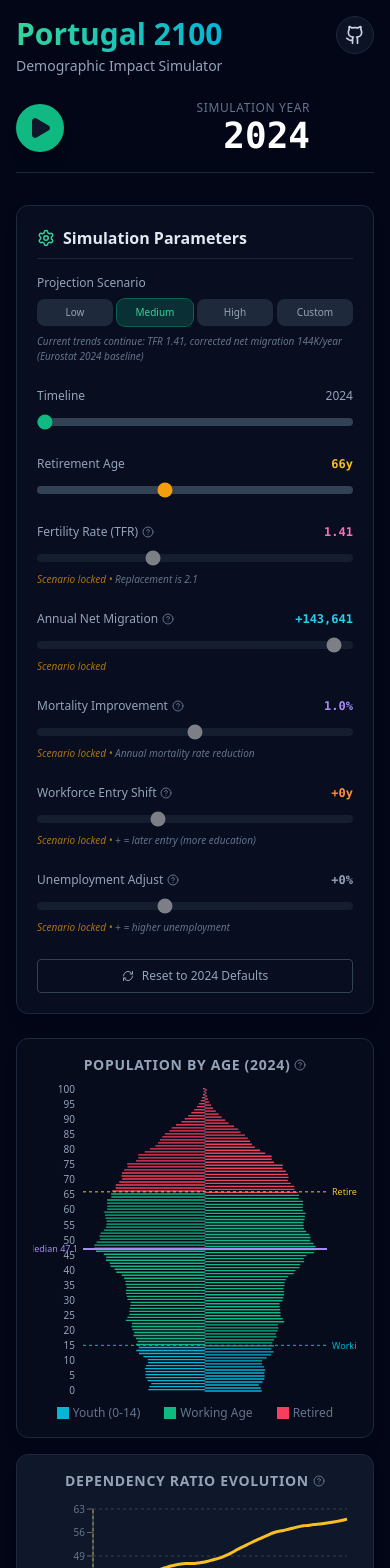
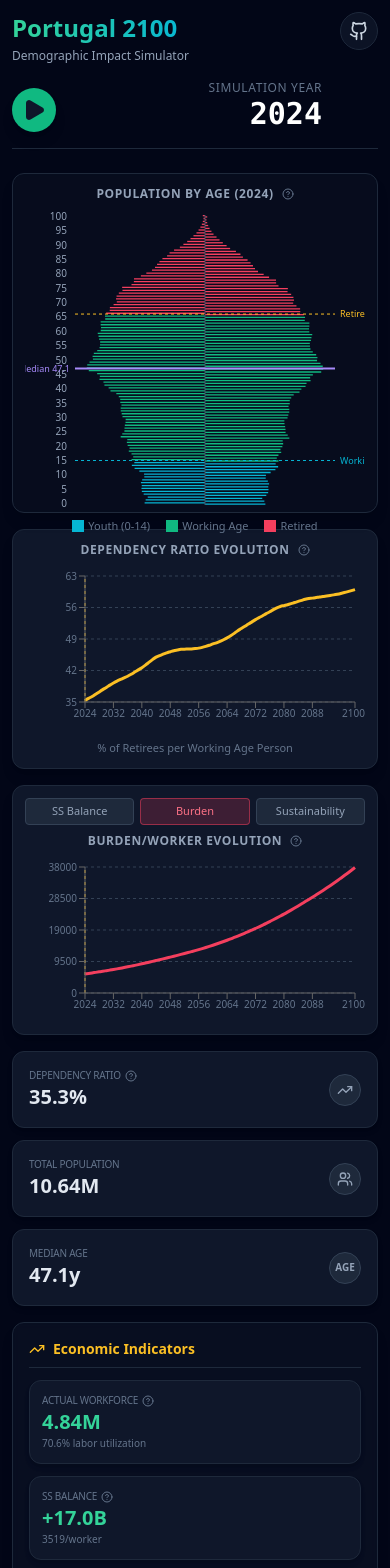
Before and after one commit to tsilva/demosim, a React (Vite) app: page / in a window 390 px wide. Shown: the top 1568 px of the page. Built offline with nearby package versions, Linux system fonts and the light colour scheme.

Commit message:
Make UI responsive for mobile

```diff
--- a/App.tsx
+++ b/App.tsx
@@ -77,50 +77,50 @@ const App: React.FC = () => {
   }, [isPlaying]);
 
   return (
-    <div className="relative flex min-h-screen flex-col bg-slate-950 p-4 font-sans text-slate-100 md:p-8">
+    <div className="relative flex min-h-screen flex-col overflow-x-hidden bg-slate-950 p-3 font-sans text-slate-100 sm:p-4 md:p-8">
       <a
         href="https://github.com/tsilva/demosim"
         target="_blank"
         rel="noreferrer"
         aria-label="View source on GitHub"
-        className="absolute right-4 top-4 z-10 rounded-full border border-slate-800 bg-slate-900/80 p-2 text-slate-300 backdrop-blur-sm transition-colors hover:border-emerald-400/50 hover:text-white md:right-8 md:top-8"
+        className="absolute right-3 top-3 z-10 rounded-full border border-slate-800 bg-slate-900/80 p-2 text-slate-300 backdrop-blur-sm transition-colors hover:border-emerald-400/50 hover:text-white sm:right-4 sm:top-4 md:right-8 md:top-8"
       >
         <Github size={20} />
       </a>
 
       {/* Header */}
-      <header className="mb-8 flex flex-col items-start justify-between gap-6 border-b border-slate-800 pb-4 pr-16 sm:flex-row sm:items-center sm:pr-20">
+      <header className="mb-6 flex flex-col items-start justify-between gap-4 border-b border-slate-800 pb-4 pr-14 sm:mb-8 sm:gap-6 sm:pr-20 sm:flex-row sm:items-center">
         <div>
-          <h1 className="text-3xl font-bold bg-gradient-to-r from-emerald-400 to-cyan-500 bg-clip-text text-transparent">
+          <h1 className="bg-gradient-to-r from-emerald-400 to-cyan-500 bg-clip-text text-2xl font-bold text-transparent sm:text-3xl">
             Portugal 2100
           </h1>
-          <p className="text-slate-400 text-sm mt-1">
+          <p className="mt-1 text-xs text-slate-400 sm:text-sm">
             Demographic Impact Simulator
           </p>
         </div>
-        <div className="flex w-full items-center justify-between gap-4 sm:mt-0 sm:w-auto sm:justify-start">
+        <div className="flex w-full items-end justify-between gap-3 sm:mt-0 sm:w-auto sm:items-center sm:justify-start sm:gap-4">
           <button
             onClick={togglePlay}
-            className={`p-3 rounded-full shadow-lg transition-all ${isPlaying ? 'bg-amber-500/20 text-amber-500 ring-2 ring-amber-500/50' : 'bg-emerald-500 text-slate-900 hover:bg-emerald-400'}`}
+            className={`rounded-full p-2.5 shadow-lg transition-all sm:p-3 ${isPlaying ? 'bg-amber-500/20 text-amber-500 ring-2 ring-amber-500/50' : 'bg-emerald-500 text-slate-900 hover:bg-emerald-400'}`}
             title={isPlaying ? "Pause Simulation" : "Start Simulation"}
           >
             {isPlaying ? <Pause size={24} /> : <Play size={24} fill="currentColor" />}
           </button>
           <div className="text-right">
              <div className="text-xs text-slate-500 uppercase tracking-wider">Simulation Year</div>
-             <div className="text-4xl font-mono font-bold text-white">{currentYear}</div>
+             <div className="text-3xl font-mono font-bold text-white sm:text-4xl">{currentYear}</div>
           </div>
         </div>
       </header>
 
       {/* Main Grid */}
-      <main className="grid flex-grow grid-cols-1 gap-6 lg:grid-cols-12">
+      <main className="grid flex-grow grid-cols-1 gap-4 sm:gap-6 lg:grid-cols-12">
 
         {/* Left Column: Controls & Key Metrics (3 cols) */}
-        <div className="space-y-6 lg:col-span-3">
+        <div className="order-3 space-y-4 sm:space-y-6 lg:order-1 lg:col-span-3">
 
           {/* Controls Card */}
-          <div className="bg-slate-900/50 backdrop-blur-sm border border-slate-800 rounded-xl p-5 shadow-lg">
+          <div className="rounded-xl border border-slate-800 bg-slate-900/50 p-4 shadow-lg backdrop-blur-sm sm:p-5">
             <div className="flex items-center gap-2 mb-4 text-slate-200 font-semibold border-b border-slate-800 pb-2">
               <Settings size={18} className="text-emerald-400" /> Simulation Parameters
             </div>
@@ -129,12 +129,12 @@ const App: React.FC = () => {
               {/* Scenario Selection */}
               <div>
                 <label className="text-xs text-slate-400 mb-2 block">Projection Scenario</label>
-                <div className="grid grid-cols-4 gap-1">
+                <div className="grid grid-cols-2 gap-2 sm:grid-cols-4 sm:gap-1">
                   {(['low', 'medium', 'high', 'custom'] as ScenarioType[]).map((scenario) => (
                     <button
                       key={scenario}
                       onClick={() => handleScenarioChange(scenario)}
-                      className={`py-1.5 px-2 text-[10px] font-medium rounded-lg transition-all ${
+                      className={`rounded-lg px-2 py-2 text-xs font-medium transition-all sm:py-1.5 sm:text-[10px] ${
                         selectedScenario === scenario
                           ? scenario === 'low' ? 'bg-rose-500/20 text-rose-400 ring-1 ring-rose-500/50'
                           : scenario === 'medium' ? 'bg-emerald-500/20 text-emerald-400 ring-1 ring-emerald-500/50'
@@ -345,16 +345,16 @@ const App: React.FC = () => {
         </div>
 
         {/* Center Column: Pyramid + Charts (6 cols) */}
-        <div className="flex min-w-0 flex-col gap-4 lg:col-span-6">
-          <div className="relative flex h-[400px] min-w-0 flex-col overflow-visible rounded-xl border border-slate-800 bg-slate-900/40 p-4 shadow-lg backdrop-blur-sm sm:h-[420px]">
+        <div className="order-1 flex min-w-0 flex-col gap-4 lg:order-2 lg:col-span-6">
+          <div className="relative flex h-[340px] min-w-0 flex-col overflow-visible rounded-xl border border-slate-800 bg-slate-900/40 p-3 shadow-lg backdrop-blur-sm sm:h-[400px] sm:p-4 md:h-[420px]">
              <PyramidChart data={currentData} retirementAge={params.retirementAge} medianAge={currentData.medianAge} />
           </div>
 
-          <div className="grid grid-cols-1 gap-4 xl:grid-cols-2">
-            <div className="h-[220px] min-w-0 rounded-xl border border-slate-800 bg-slate-900 p-4 shadow-lg sm:h-[240px] xl:h-[200px]">
+          <div className="grid grid-cols-1 gap-4 md:grid-cols-2">
+            <div className="h-[240px] min-w-0 rounded-xl border border-slate-800 bg-slate-900 p-3 shadow-lg sm:h-[250px] sm:p-4 xl:h-[200px]">
                <TrendChart fullHistory={simulationData} currentYear={currentYear} />
             </div>
-            <div className="h-[240px] min-w-0 rounded-xl border border-slate-800 bg-slate-900 p-4 shadow-lg sm:h-[250px] xl:h-[200px]">
+            <div className="h-[250px] min-w-0 rounded-xl border border-slate-800 bg-slate-900 p-3 shadow-lg sm:h-[260px] sm:p-4 xl:h-[200px]">
                <EconomicTrendChart
                  fullHistory={simulationData}
                  currentYear={currentYear}
@@ -367,10 +367,10 @@ const App: React.FC = () => {
         </div>
 
         {/* Right Column: Metrics & Economic Indicators (3 cols) */}
-        <div className="space-y-4 lg:col-span-3">
+        <div className="order-2 space-y-4 lg:order-3 lg:col-span-3">
           {/* Key Metrics Cards */}
-          <div className="grid grid-cols-1 gap-3">
-             <div className="bg-slate-900 border border-slate-800 rounded-xl p-3 flex items-center justify-between shadow-md">
+          <div className="grid grid-cols-1 gap-3 sm:grid-cols-3 lg:grid-cols-1">
+             <div className="flex items-center justify-between rounded-xl border border-slate-800 bg-slate-900 p-4 shadow-md sm:p-3">
                 <div>
                   <p className="text-[10px] text-slate-500 uppercase tracking-tight flex items-center">
                     Dependency Ratio
@@ -385,7 +385,7 @@ const App: React.FC = () => {
                 </div>
              </div>
 
-             <div className="bg-slate-900 border border-slate-800 rounded-xl p-3 flex items-center justify-between shadow-md">
+             <div className="flex items-center justify-between rounded-xl border border-slate-800 bg-slate-900 p-4 shadow-md sm:p-3">
                 <div>
                   <p className="text-[10px] text-slate-500 uppercase tracking-tight">Total Population</p>
                   <p className="text-xl font-bold text-slate-200">
@@ -397,7 +397,7 @@ const App: React.FC = () => {
                 </div>
              </div>
 
-             <div className="bg-slate-900 border border-slate-800 rounded-xl p-3 flex items-center justify-between shadow-md">
+             <div className="flex items-center justify-between rounded-xl border border-slate-800 bg-slate-900 p-4 shadow-md sm:p-3">
                 <div>
                   <p className="text-[10px] text-slate-500 uppercase tracking-tight">Median Age</p>
                   <p className="text-xl font-bold text-slate-200">
@@ -411,7 +411,7 @@ const App: React.FC = () => {
           </div>
 
           {/* Economic Metrics */}
-          <div className="bg-slate-900/50 backdrop-blur-sm border border-slate-800 rounded-xl p-4 shadow-lg">
+          <div className="rounded-xl border border-slate-800 bg-slate-900/50 p-4 shadow-lg backdrop-blur-sm">
             <div className="flex items-center gap-2 mb-3 text-amber-400 font-semibold border-b border-slate-800 pb-2 text-sm">
               <TrendingUp size={16} /> Economic Indicators
             </div>
@@ -421,7 +421,7 @@ const App: React.FC = () => {
 
       </main>
 
-      <footer className="mt-8">
+      <footer className="mt-6 sm:mt-8">
         <AboutPanel />
         <div className="mt-4 flex flex-col items-center justify-center gap-2 text-center text-[10px] text-slate-600 sm:flex-row sm:gap-4">
           <span>Data based on Eurostat 2024 official statistics</span>
--- a/components/AboutPanel.tsx
+++ b/components/AboutPanel.tsx
@@ -5,10 +5,10 @@ const AboutPanel: React.FC = () => {
   const [isExpanded, setIsExpanded] = useState(false);
 
   return (
-    <div className="mt-4">
+    <div className="mt-3 sm:mt-4">
       <button
         onClick={() => setIsExpanded(!isExpanded)}
-        className="flex items-center gap-2 text-slate-500 hover:text-slate-400 transition-colors text-xs mx-auto"
+        className="mx-auto flex items-center gap-2 text-[11px] text-slate-500 transition-colors hover:text-slate-400 sm:text-xs"
       >
         <Info size={14} />
         About this simulation
@@ -16,8 +16,8 @@ const AboutPanel: React.FC = () => {
       </button>
 
       {isExpanded && (
-        <div className="mt-4 bg-slate-900/50 border border-slate-800 rounded-xl p-6 max-w-4xl mx-auto">
-          <div className="grid md:grid-cols-3 gap-6 text-sm">
+        <div className="mx-auto mt-4 max-w-4xl rounded-xl border border-slate-800 bg-slate-900/50 p-4 sm:p-6">
+          <div className="grid gap-5 text-sm sm:gap-6 md:grid-cols-3">
             {/* Data Sources */}
             <div>
               <div className="flex items-center gap-2 text-emerald-400 font-medium mb-3">
--- a/components/EconomicTrendChart.tsx
+++ b/components/EconomicTrendChart.tsx
@@ -69,10 +69,10 @@ const EconomicTrendChart: React.FC<Props> = ({ fullHistory, currentYear, chartTy
   return (
     <div className="flex h-full w-full min-w-0 flex-col">
       {/* Chart type toggle */}
-      <div className="mb-2 flex flex-wrap justify-center gap-1">
+      <div className="mb-2 flex flex-wrap justify-center gap-1.5 sm:gap-1">
         <button
           onClick={() => onChartTypeChange('ssBalance')}
-          className={`min-w-0 flex-1 px-2 py-0.5 text-[10px] rounded transition-colors sm:flex-none ${
+          className={`min-w-0 flex-1 rounded px-2 py-1 text-[11px] transition-colors sm:flex-none sm:py-0.5 sm:text-[10px] ${
             chartType === 'ssBalance'
               ? 'bg-amber-500/20 text-amber-400 border border-amber-500/50'
               : 'bg-slate-800 text-slate-400 border border-slate-700 hover:bg-slate-700'
@@ -82,7 +82,7 @@ const EconomicTrendChart: React.FC<Props> = ({ fullHistory, currentYear, chartTy
         </button>
         <button
           onClick={() => onChartTypeChange('burden')}
-          className={`min-w-0 flex-1 px-2 py-0.5 text-[10px] rounded transition-colors sm:flex-none ${
+          className={`min-w-0 flex-1 rounded px-2 py-1 text-[11px] transition-colors sm:flex-none sm:py-0.5 sm:text-[10px] ${
             chartType === 'burden'
               ? 'bg-rose-500/20 text-rose-400 border border-rose-500/50'
               : 'bg-slate-800 text-slate-400 border border-slate-700 hover:bg-slate-700'
@@ -92,7 +92,7 @@ const EconomicTrendChart: React.FC<Props> = ({ fullHistory, currentYear, chartTy
         </button>
         <button
           onClick={() => onChartTypeChange('sustainability')}
-          className={`min-w-0 flex-1 px-2 py-0.5 text-[10px] rounded transition-colors sm:flex-none ${
+          className={`min-w-0 flex-1 rounded px-2 py-1 text-[11px] transition-colors sm:flex-none sm:py-0.5 sm:text-[10px] ${
             chartType === 'sustainability'
               ? 'bg-emerald-500/20 text-emerald-400 border border-emerald-500/50'
               : 'bg-slate-800 text-slate-400 border border-slate-700 hover:bg-slate-700'
@@ -102,7 +102,7 @@ const EconomicTrendChart: React.FC<Props> = ({ fullHistory, currentYear, chartTy
         </button>
       </div>
 
-      <h3 className="text-center text-slate-400 text-sm mb-2 font-semibold tracking-wider uppercase flex items-center justify-center">
+      <h3 className="mb-2 flex flex-wrap items-center justify-center gap-1 text-center text-xs font-semibold uppercase tracking-wider text-slate-400 sm:text-sm">
         {config.title} Evolution
         <InfoTooltip content={
           chartType === 'ssBalance'
--- a/components/InfoTooltip.tsx
+++ b/components/InfoTooltip.tsx
@@ -36,7 +36,7 @@ const InfoTooltip: React.FC<Props> = ({ content, position = 'top' }) => {
       />
       {isVisible && (
         <div
-          className={`absolute z-50 ${positionClasses[position]} w-48 px-3 py-2 text-xs text-slate-200 bg-slate-800 border border-slate-700 rounded-lg shadow-xl normal-case`}
+          className={`absolute z-50 ${positionClasses[position]} w-52 max-w-[calc(100vw-2rem)] rounded-lg border border-slate-700 bg-slate-800 px-3 py-2 text-xs text-slate-200 shadow-xl normal-case sm:w-48`}
         >
           {content}
           <div
--- a/components/PyramidChart.tsx
+++ b/components/PyramidChart.tsx
@@ -76,7 +76,7 @@ const PyramidChart: React.FC<Props> = ({ data, retirementAge, medianAge }) => {
 
   return (
     <div className="flex h-full w-full min-w-0 flex-col">
-      <h3 className="text-center text-slate-400 text-sm mb-2 font-semibold tracking-wider uppercase flex items-center justify-center">
+      <h3 className="mb-2 flex flex-wrap items-center justify-center gap-1 text-center text-xs font-semibold uppercase tracking-wider text-slate-400 sm:text-sm">
         Population by Age ({data.year})
         <InfoTooltip content="Age pyramid showing population distribution. Cyan = youth (0-14), Green = working age, Rose = retired. A healthy pyramid has a wide base; inverted pyramids indicate aging populations." />
       </h3>
@@ -155,7 +155,7 @@ const PyramidChart: React.FC<Props> = ({ data, retirementAge, medianAge }) => {
           </ResponsiveContainer>
         )}
       </div>
-      <div className="mt-2 flex flex-wrap justify-center gap-x-6 gap-y-2 text-xs text-slate-500">
+      <div className="mt-2 flex flex-wrap justify-center gap-x-4 gap-y-2 text-[11px] text-slate-500 sm:gap-x-6 sm:text-xs">
         <div className="flex items-center gap-1">
           <div className="w-3 h-3 bg-cyan-500"></div> Youth (0-14)
         </div>
--- a/components/TrendChart.tsx
+++ b/components/TrendChart.tsx
@@ -23,7 +23,7 @@ const TrendChart: React.FC<Props> = ({ fullHistory, currentYear }) => {
 
   return (
     <div className="flex h-full w-full min-w-0 flex-col">
-       <h3 className="text-center text-slate-400 text-sm mb-2 font-semibold tracking-wider uppercase flex items-center justify-center">
+       <h3 className="mb-2 flex flex-wrap items-center justify-center gap-1 text-center text-xs font-semibold uppercase tracking-wider text-slate-400 sm:text-sm">
         Dependency Ratio Evolution
         <InfoTooltip content="Old-age dependency ratio over time: retirees per 100 working-age people. Higher values mean more strain on social security as fewer workers support more pensioners." />
       </h3>
@@ -63,7 +63,7 @@ const TrendChart: React.FC<Props> = ({ fullHistory, currentYear }) => {
           </ResponsiveContainer>
         )}
       </div>
-      <p className="text-center text-xs text-slate-500 mt-2">
+      <p className="mt-2 text-center text-[11px] text-slate-500 sm:text-xs">
         % of Retirees per Working Age Person
       </p>
     </div>
```
